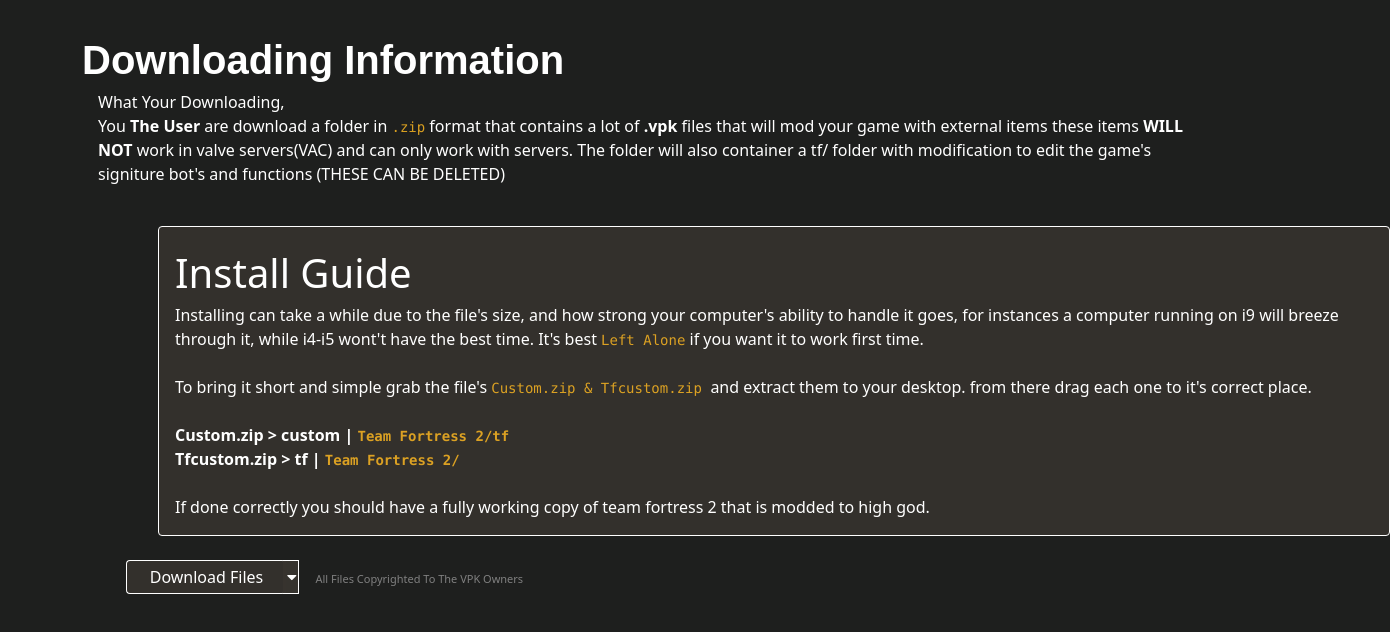
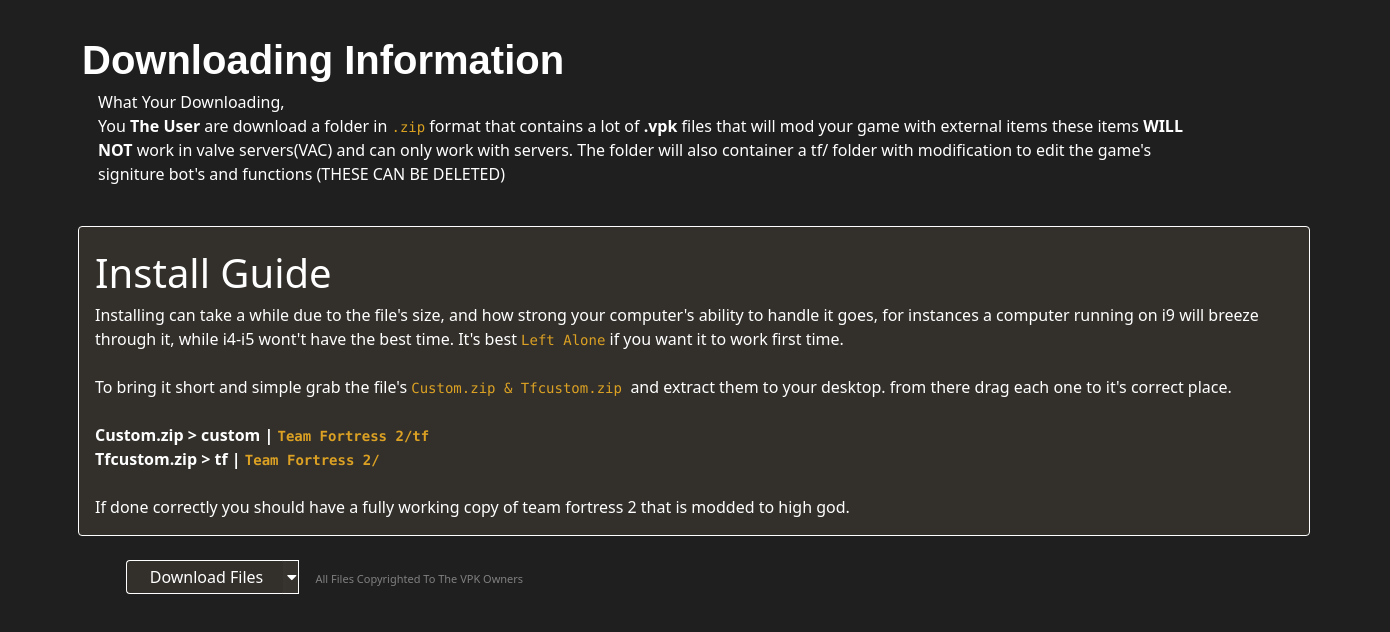
Before and after one commit to johnymcreed/The-Best-Customs, a plain HTML site: page index.html in a window 1280 px wide. Shown: the part 1611-2243 px from the top of the page, 1390 px wide, since content can reach past the window. Drawn offline with Linux system fonts and the light colour scheme; a web font is replaced by a local one.

Commit message:
Update index.html

```diff
--- a/index.html
+++ b/index.html
@@ -44,7 +44,7 @@
                     <br>
                     <div style="margin-left: 2rem;">
                         <div class="container">
-                            <div class="margininated-left" style="margin-left: 2rem;" align="left">
+                            <div class="margininated-left" style="margin-left: -3rem;" align="left">
                               <span style="font-size: 40px;"> Install Guide </span> <br>
                               <span> Installing can take a while due to the file's size, and how strong your computer's ability to handle it goes, for instances a computer running on i9 will breeze through it, while i4-i5 wont't have the best time. It's best <code>Left Alone</code> if you want it to work first time. <br>  <br> To bring it short and simple grab the file's <code> Custom.zip & Tfcustom.zip </code> and extract them to your desktop. from there drag each one to it's correct place.
                                 <br> <br>
```
